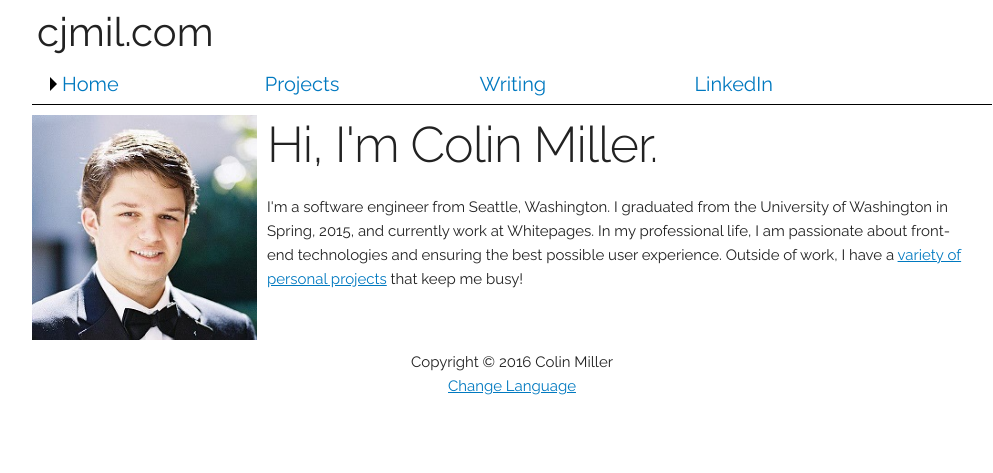
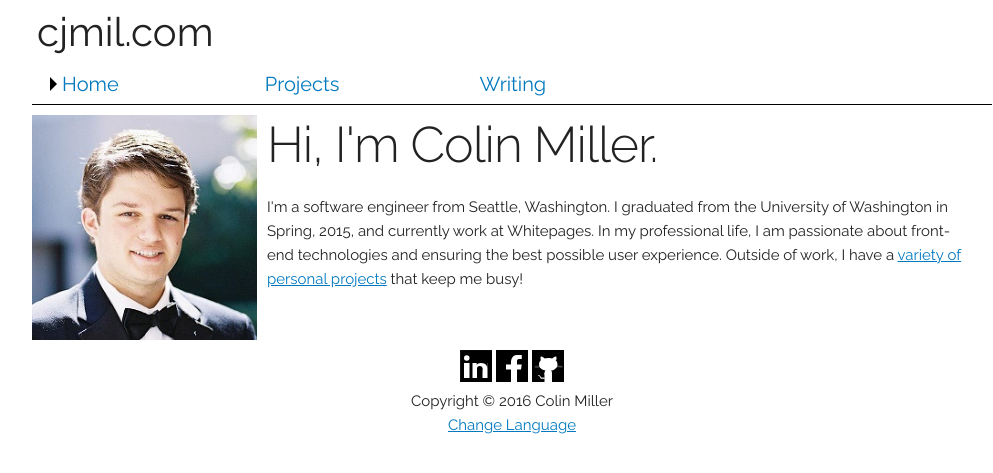
Before and after one commit to colinjmiller/cjmil.com, a PHP site: page /index.php in a window 1280 px wide. Shown: the top 473 px of the page, without its empty margins (128-1121 px from the left). Run offline with PHP 8.4, Linux system fonts and the light colour scheme; some libraries are stand-ins or nearby versions.

Commit message:
Adding social links to the footer

```diff
--- a/css/style-all.scss
+++ b/css/style-all.scss
@@ -227,6 +227,10 @@ ol {
   }
 }
 
+.social-link img {
+  max-width: 32px;
+}
+
 // Portfolio Styles
 
 .portfolio {
--- a/css/style.css
+++ b/css/style.css
@@ -2735,6 +2735,9 @@ ol {
     margin-bottom: 0;
     clear: both; }
 
+.social-link img {
+  max-width: 32px; }
+
 .portfolio dt {
   font-weight: bold; }
 .portfolio .klass img {
--- a/view-logic/views.php
+++ b/view-logic/views.php
@@ -42,6 +42,11 @@ class View {
   public static function footer_logic($translations = true) {
     ?>
         <footer class="container">
+          <div>
+            <a class="social-link" href="http://www.linkedin.com/profile/view?id=273021207" target="_blank"><img src="/images/icons/linkedIn.svg" alt="LinkedIn" /></a>
+            <a class="social-link" href="https://www.facebook.com/colinjmiller93" target="_blank"><img src="/images/icons/facebook.svg" alt="Facebook" /></a>
+            <a class="social-link" href="https://github.com/colinjmiller" target="_blank"><img src="/images/icons/github.svg" alt="Github" /></a>
+          </div>
           Copyright &copy; <?= date("Y") ?> Colin Miller
           <?php if ($translations) { ?>
           <div class="language-options">
@@ -83,8 +88,7 @@ class View {
     $menu = array(
       'home' => array('text' => t('home'), 'url' => "/"),
       'projects' => array('text' => t('projects'), 'url' => '/projects/'),
-      'writing' => array('text' => t('writing'), 'url' => '/writing'),
-      'linkedin' => array('text' => t('linkedin'), 'url' => 'http://www.linkedin.com/profile/view?id=273021207')
+      'writing' => array('text' => t('writing'), 'url' => '/writing')
     );
 
     ?>
```
Also changed, not shown: images/icons/facebook.svg (added), images/icons/github.svg (added), images/icons/linkedIn.svg (added).
